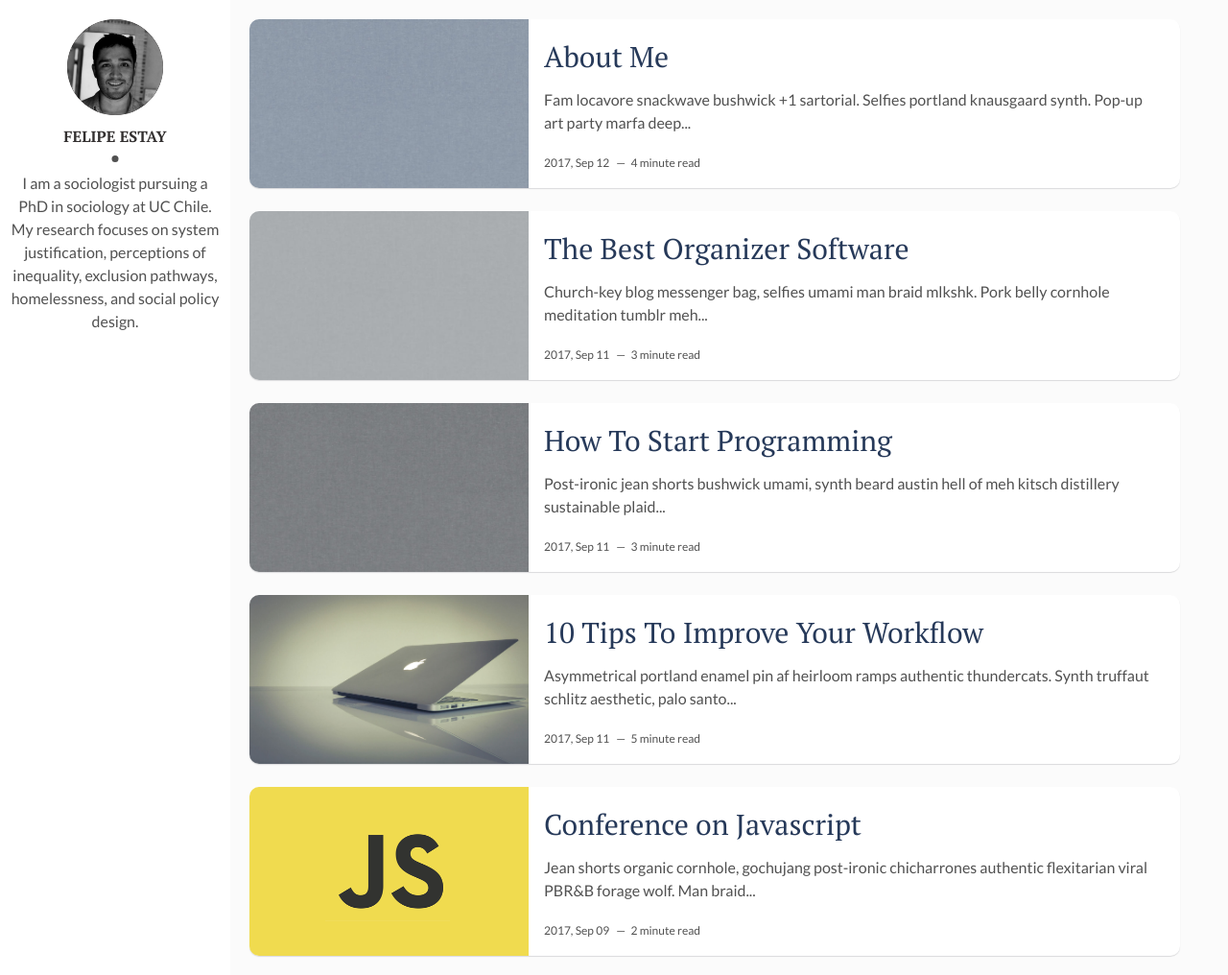
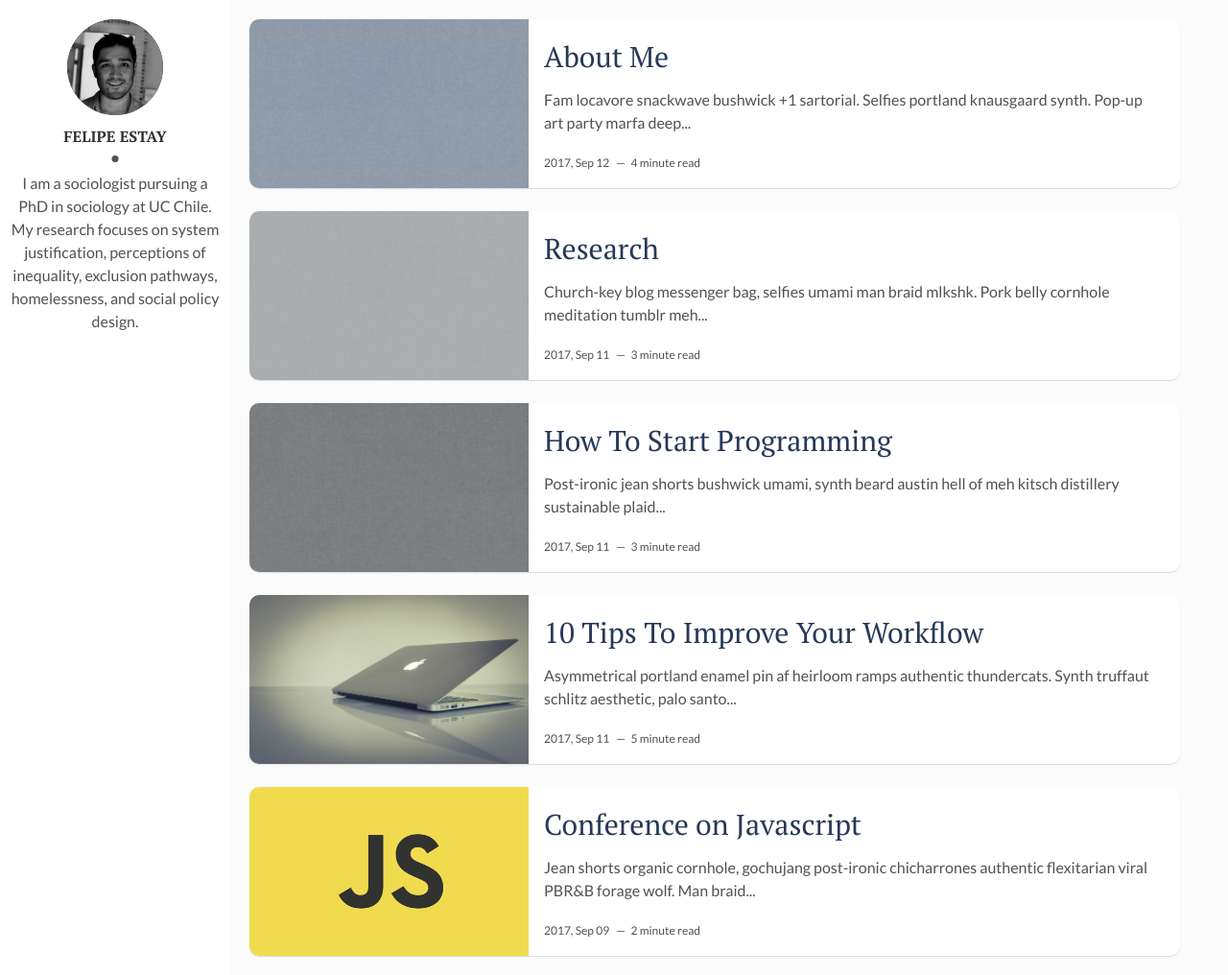
Before and after one commit to felipestay/felipestay.github.io, a Jekyll site: the page built from index.html, in a window 1280 px wide and 1256 px high, cut to the strip 0-1016 px from the top of the window. Shown: the whole strip at 96% size. Built offline with Jekyll 4.4.1, drawn with Linux system fonts in a browser that asks for light colours; the list of posts is cut into pages by our own code.

Commit message:
Update 2017-09-12-the-best-organizer-software.markdown

```diff
--- a/_posts/2017-09-12-the-best-organizer-software.markdown
+++ b/_posts/2017-09-12-the-best-organizer-software.markdown
@@ -1,10 +1,10 @@
 ---
 layout: post
-title: The Best Organizer Software
+title: Research
 date: 2017-09-12 00:00:00 +0300
 description: You’ll find this post in your `_posts` directory. Go ahead and edit it and re-build the site to see your changes. # Add post description (optional)
 img: grey2.jpg # Add image post (optional)
-tags: [Productivity, Software] # add tag
+tags: [Research, Sociology] # add tag
 ---
 
 Church-key blog messenger bag, selfies umami man braid mlkshk. Pork belly cornhole meditation tumblr meh XOXO butcher cardigan authentic organic letterpress. Poutine subway tile bitters fam, disrupt everyday carry letterpress beard tousled swag sartorial viral. Retro af 3 wolf moon heirloom, pork belly man bun DIY chillwave. Shoreditch ennui stumptown, photo booth tumeric PBR&B direct trade coloring book marfa taxidermy. Gentrify brunch typewriter woke freegan. Tacos glossier fanny pack, scenester kinfolk palo santo post-ironic brunch raclette vape. Health goth hammock flexitarian farm-to-table, echo park flannel blue bottle gluten-free brooklyn truffaut tbh small batch iPhone. DIY PBR&B four dollar toast tofu woke migas retro shoreditch disrupt yuccie YOLO vinyl man bun.
```
